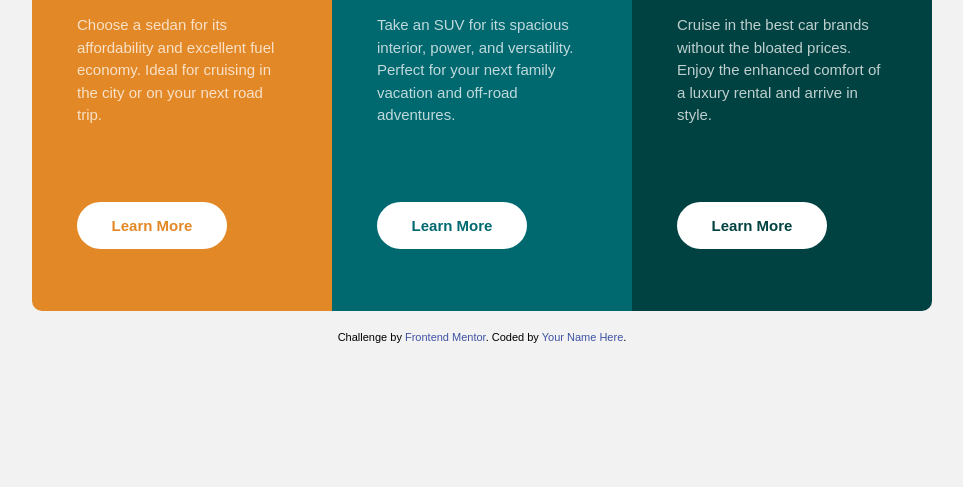
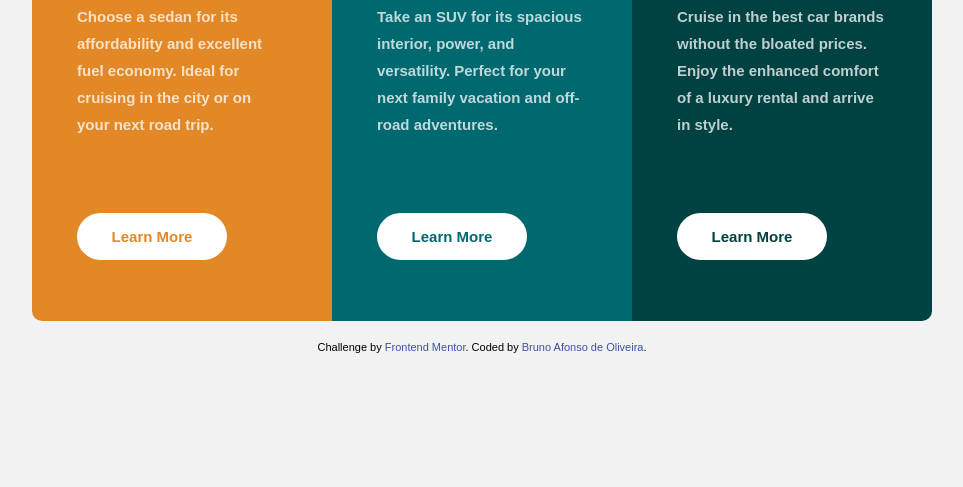
Before and after one commit to BrunoAfonsoOliveira/3-column-preview-card-component-main, a plain HTML site: page index.html in a window 1280 px wide. Shown: the part 313-800 px from the top of the page, without its empty margins (158-1121 px from the left). Drawn offline with Linux system fonts and the light colour scheme.

Commit message:
atualizei

```diff
--- a/index.html
+++ b/index.html
@@ -47,7 +47,7 @@
 
   <div class="attribution">
     Challenge by <a href="https://www.frontendmentor.io?ref=challenge" target="_blank">Frontend Mentor</a>.
-    Coded by <a href="#">Your Name Here</a>.
+    Coded by <a href="#"><a href="https://www.linkedin.com/in/bruno-afonso-de-oliveira-a173531b0/">Bruno Afonso de Oliveira</a></a>.
   </div>
 </body>
 </html>
--- a/style.css
+++ b/style.css
@@ -37,7 +37,7 @@ body {
 .card-container > * {
     padding: 3rem;
     flex-basis: 100%;
-    min-height: 480px;
+    min-height: 500px;
 }
 
 .card-sedans {
@@ -55,7 +55,6 @@ body {
 }
 
 .header {
-    font-family: 'Big Shoulders Display', cursive;
     font-size: 2rem;
     margin-top: 2rem;
     text-transform: uppercase;
@@ -63,8 +62,9 @@ body {
 
 .description {
     margin-top: 2rem;
-    line-height: 1.5rem;
+    line-height: 1.8rem;
     color: var(--Transparent-white);
+    font-weight: bold;
 }
 
 .btn {
@@ -94,7 +94,8 @@ body {
     cursor: pointer;
     color: #fff;
     background-color: transparent;
-    border: 2px solid #fff;
+    border: 1px solid #fff;
+    transition: all .25s;
 }
 
 .attribution {
```
